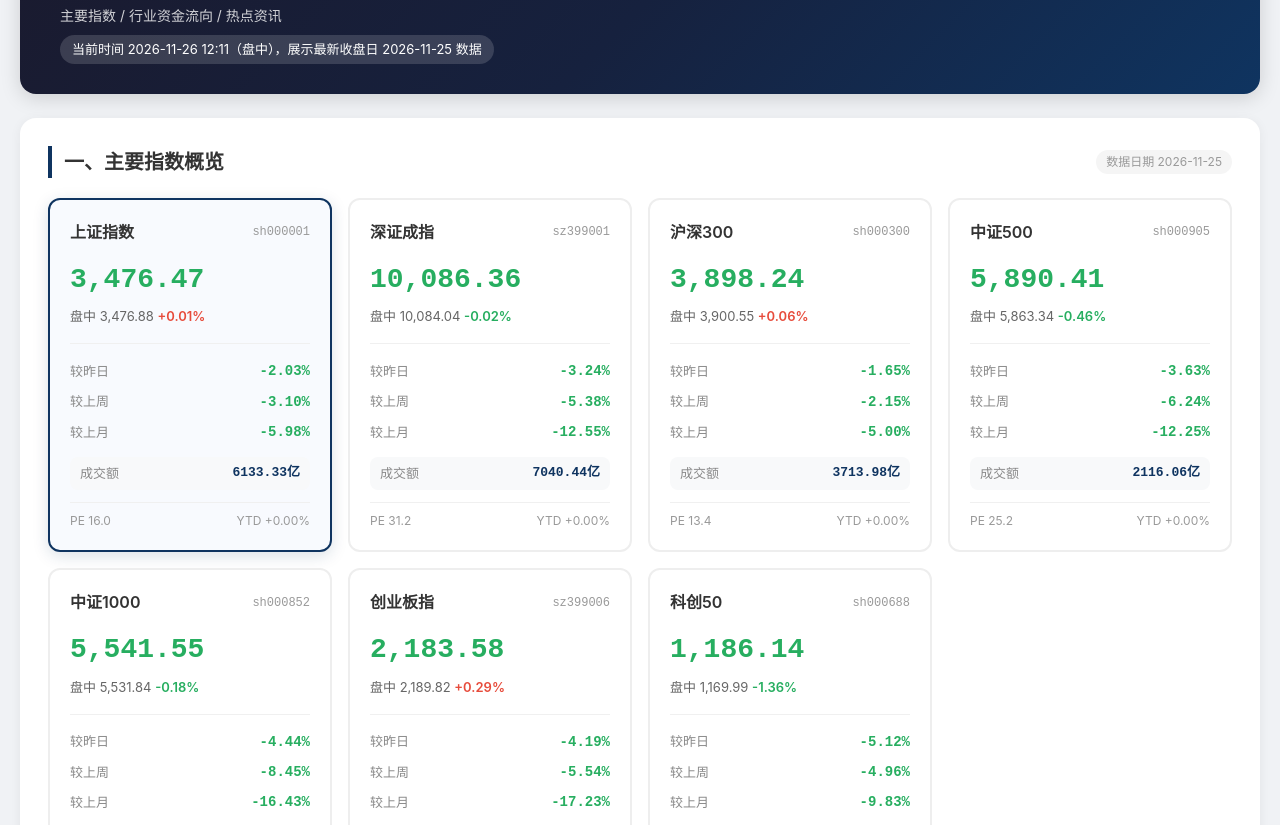
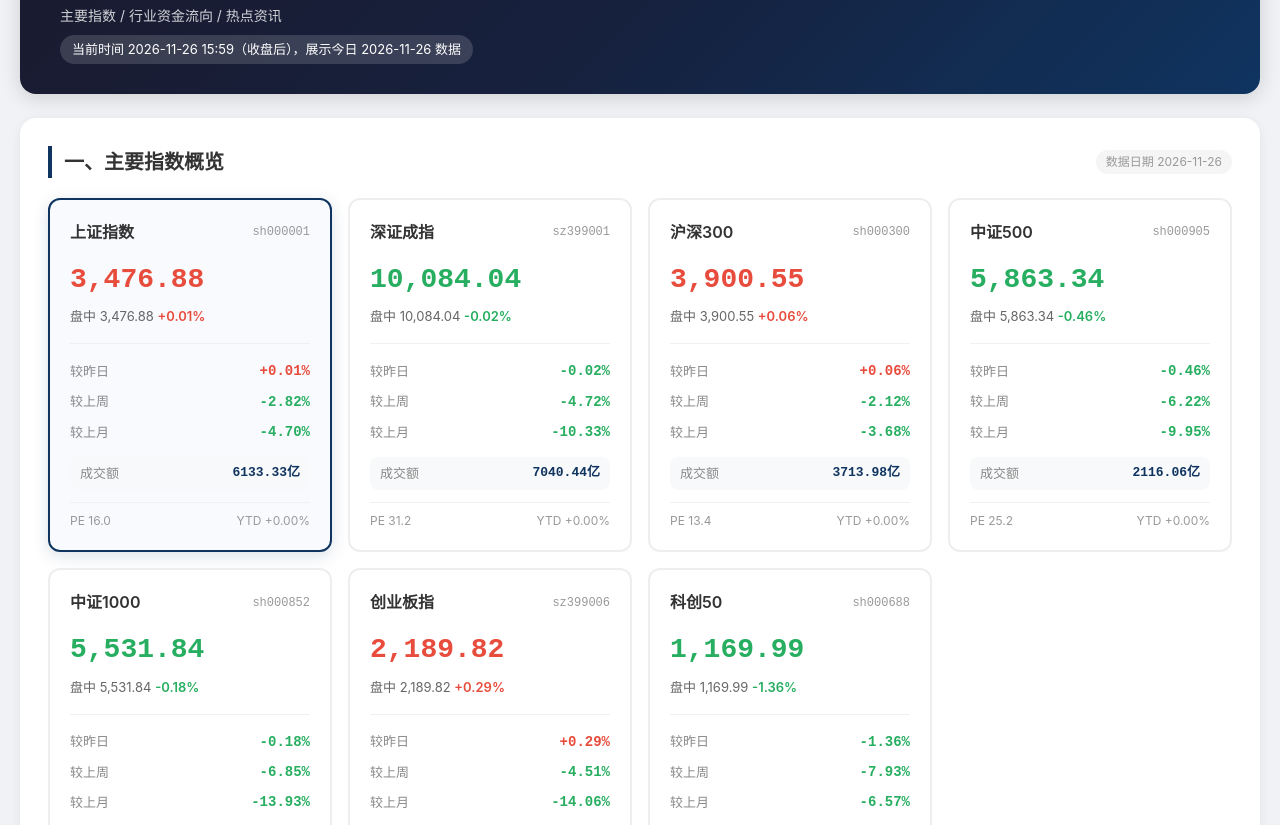
Before and after one commit to leon507/market-dashboard, a plain HTML site: page index.html in a window 1280 px wide. Shown: the part 98-923 px from the top of the page. Drawn offline with nearby package versions, Linux system fonts and the light colour scheme.

Commit message:
Auto-refresh: 2026-11-26 15:59 UTC

```diff
--- a/index.html
+++ b/index.html
@@ -484,14 +484,14 @@
         <div class="header">
             <h1>A股市场全景看板</h1>
             <div class="subtitle">主要指数 / 行业资金流向 / 热点资讯</div>
-            <div class="data-note">当前时间 2026-11-26 12:11（盘中），展示最新收盘日 2026-11-25 数据</div>
+            <div class="data-note">当前时间 2026-11-26 15:59（收盘后），展示今日 2026-11-26 数据</div>
         </div>
 
         <!-- Section 1: Indices -->
         <div class="section">
             <div class="section-title">
                 <span>一、主要指数概览</span>
-                <span class="section-badge">数据日期 2026-11-25</span>
+                <span class="section-badge">数据日期 2026-11-26</span>
             </div>
 
             <div class="index-grid">
@@ -501,20 +501,20 @@
                 <span class="index-name">上证指数</span>
                 <span class="index-code">sh000001</span>
             </div>
-            <div class="card-value down">3,476.47</div>
+            <div class="card-value up">3,476.88</div>
             <div class="card-rt">盘中 3,476.88 <span class="rt-pct up">+0.01%</span></div>
             <div class="card-comparisons">
                 <div class="comp-row">
                     <span class="comp-label">较昨日</span>
-                    <span class="comp-value down">-2.03%</span>
+                    <span class="comp-value up">+0.01%</span>
                 </div>
                 <div class="comp-row">
                     <span class="comp-label">较上周</span>
-                    <span class="comp-value down">-3.10%</span>
+                    <span class="comp-value down">-2.82%</span>
                 </div>
                 <div class="comp-row">
                     <span class="comp-label">较上月</span>
-                    <span class="comp-value down">-5.98%</span>
+                    <span class="comp-value down">-4.70%</span>
                 </div>
             </div>
             <div class="card-volume">
@@ -531,20 +531,20 @@
                 <span class="index-name">深证成指</span>
                 <span class="index-code">sz399001</span>
             </div>
-            <div class="card-value down">10,086.36</div>
+            <div class="card-value down">10,084.04</div>
             <div class="card-rt">盘中 10,084.04 <span class="rt-pct down">-0.02%</span></div>
             <div class="card-comparisons">
                 <div class="comp-row">
                     <span class="comp-label">较昨日</span>
-                    <span class="comp-value down">-3.24%</span>
+                    <span class="comp-value down">-0.02%</span>
                 </div>
                 <div class="comp-row">
                     <span class="comp-label">较上周</span>
-                    <span class="comp-value down">-5.38%</span>
+                    <span class="comp-value down">-4.72%</span>
                 </div>
                 <div class="comp-row">
                     <span class="comp-label">较上月</span>
-                    <span class="comp-value down">-12.55%</span>
+                    <span class="comp-value down">-10.33%</span>
                 </div>
             </div>
             <div class="card-volume">
@@ -561,20 +561,20 @@
                 <span class="index-name">沪深300</span>
                 <span class="index-code">sh000300</span>
             </div>
-            <div class="card-value down">3,898.24</div>
+            <div class="card-value up">3,900.55</div>
             <div class="card-rt">盘中 3,900.55 <span class="rt-pct up">+0.06%</span></div>
             <div class="card-comparisons">
                 <div class="comp-row">
                     <span class="comp-label">较昨日</span>
-                    <span class="comp-value down">-1.65%</span>
+                    <span class="comp-value up">+0.06%</span>
                 </div>
                 <div class="comp-row">
                     <span class="comp-label">较上周</span>
-                    <span class="comp-value down">-2.15%</span>
+                    <span class="comp-value down">-2.12%</span>
                 </div>
                 <div class="comp-row">
                     <span class="comp-label">较上月</span>
-                    <span class="comp-value down">-5.00%</span>
+                    <span class="comp-value down">-3.68%</span>
                 </div>
             </div>
             <div class="card-volume">
@@ -591,20 +591,20 @@
                 <span class="index-name">中证500</span>
                 <span class="index-code">sh000905</span>
             </div>
-            <div class="card-value down">5,890.41</div>
+            <div class="card-value down">5,863.34</div>
             <div class="card-rt">盘中 5,863.34 <span class="rt-pct down">-0.46%</span></div>
             <div class="card-comparisons">
                 <div class="comp-row">
                     <span class="comp-label">较昨日</span>
-                    <span class="comp-value down">-3.63%</span>
+                    <span class="comp-value down">-0.46%</span>
                 </div>
                 <div class="comp-row">
                     <span class="comp-label">较上周</span>
-                    <span class="comp-value down">-6.24%</span>
+                    <span class="comp-value down">-6.22%</span>
                 </div>
                 <div class="comp-row">
                     <span class="comp-label">较上月</span>
-                    <span class="comp-value down">-12.25%</span>
+                    <span class="comp-value down">-9.95%</span>
                 </div>
             </div>
             <div class="card-volume">
@@ -621,20 +621,20 @@
                 <span class="index-name">中证1000</span>
                 <span class="index-code">sh000852</span>
             </div>
-            <div class="card-value down">5,541.55</div>
+            <div class="card-value down">5,531.84</div>
             <div class="card-rt">盘中 5,531.84 <span class="rt-pct down">-0.18%</span></div>
             <div class="card-comparisons">
                 <div class="comp-row">
                     <span class="comp-label">较昨日</span>
-                    <span class="comp-value down">-4.44%</span>
+                    <span class="comp-value down">-0.18%</span>
                 </div>
                 <div class="comp-row">
                     <span class="comp-label">较上周</span>
-                    <span class="comp-value down">-8.45%</span>
+                    <span class="comp-value down">-6.85%</span>
                 </div>
                 <div class="comp-row">
                     <span class="comp-label">较上月</span>
-                    <span class="comp-value down">-16.43%</span>
+                    <span class="comp-value down">-13.93%</span>
                 </div>
             </div>
             <div class="card-volume">
@@ -651,20 +651,20 @@
                 <span class="index-name">创业板指</span>
                 <span class="index-code">sz399006</span>
             </div>
-            <div class="card-value down">2,183.58</div>
+            <div class="card-value up">2,189.82</div>
             <div class="card-rt">盘中 2,189.82 <span class="rt-pct up">+0.29%</span></div>
             <div class="card-comparisons">
                 <div class="comp-row">
                     <span class="comp-label">较昨日</span>
-                    <span class="comp-value down">-4.19%</span>
+                    <span class="comp-value up">+0.29%</span>
                 </div>
                 <div class="comp-row">
                     <span class="comp-label">较上周</span>
-                    <span class="comp-value down">-5.54%</span>
+                    <span class="comp-value down">-4.51%</span>
                 </div>
                 <div class="comp-row">
                     <span class="comp-label">较上月</span>
-                    <span class="comp-value down">-17.23%</span>
+                    <span class="comp-value down">-14.06%</span>
                 </div>
             </div>
             <div class="card-volume">
@@ -681,20 +681,20 @@
                 <span class="index-name">科创50</span>
                 <span class="index-code">sh000688</span>
             </div>
-            <div class="card-value down">1,186.14</div>
+            <div class="card-value down">1,169.99</div>
             <div class="card-rt">盘中 1,169.99 <span class="rt-pct down">-1.36%</span></div>
             <div class="card-comparisons">
                 <div class="comp-row">
                     <span class="comp-label">较昨日</span>
-                    <span class="comp-value down">-5.12%</span>
+                    <span class="comp-value down">-1.36%</span>
                 </div>
                 <div class="comp-row">
                     <span class="comp-label">较上周</span>
-                    <span class="comp-value down">-4.96%</span>
+                    <span class="comp-value down">-7.93%</span>
                 </div>
                 <div class="comp-row">
                     <span class="comp-label">较上月</span>
-                    <span class="comp-value down">-9.83%</span>
+                    <span class="comp-value down">-6.57%</span>
                 </div>
             </div>
             <div class="card-volume">
@@ -894,6 +894,16 @@
             <div class="news-item">
                 <div class="news-rank">1</div>
                 <div class="news-content">
+                    <div class="news-title">四大商业银行已与上市公司签订股票回购增持贷款合同超6000亿元</div>
+                    <div class="news-meta">
+                        <span class="news-source">东方财富</span>
+                        <span class="news-time">2026-11-26 22:31</span>
+                    </div>
+                </div>
+            </div>
+            <div class="news-item">
+                <div class="news-rank">2</div>
+                <div class="news-content">
                     <div class="news-title">摩根大通将贵州茅台评级上调至超配 目标价1800元</div>
                     <div class="news-meta">
                         <span class="news-source">东方财富</span>
@@ -902,7 +912,7 @@
                 </div>
             </div>
             <div class="news-item">
-                <div class="news-rank">2</div>
+                <div class="news-rank">3</div>
                 <div class="news-content">
                     <div class="news-title">上交所向克来机电下发监管工作函</div>
                     <div class="news-meta">
@@ -912,7 +922,7 @@
                 </div>
             </div>
             <div class="news-item">
-                <div class="news-rank">3</div>
+                <div class="news-rank">4</div>
                 <div class="news-content">
                     <div class="news-title">11月26日涨停复盘：68只股涨停 盛剑科技8天7板</div>
                     <div class="news-meta">
@@ -922,7 +932,7 @@
                 </div>
             </div>
             <div class="news-item">
-                <div class="news-rank">4</div>
+                <div class="news-rank">5</div>
                 <div class="news-content">
                     <div class="news-title">11月26日港股收盘：恒指涨1.19% 恒生科技指数涨1.16%</div>
                     <div class="news-meta">
@@ -932,7 +942,7 @@
                 </div>
             </div>
             <div class="news-item">
-                <div class="news-rank">5</div>
+                <div class="news-rank">6</div>
                 <div class="news-content">
                     <div class="news-title">广东：加快建设与算力协同发展的新一代通信网络 开展低轨宽带卫星星座与在轨计算存储能力基础研究</div>
                     <div class="news-meta">
@@ -942,7 +952,7 @@
                 </div>
             </div>
             <div class="news-item">
-                <div class="news-rank">6</div>
+                <div class="news-rank">7</div>
                 <div class="news-content">
                     <div class="news-title">南向资金净卖出额达200亿港元</div>
                     <div class="news-meta">
@@ -952,7 +962,7 @@
                 </div>
             </div>
             <div class="news-item">
-                <div class="news-rank">7</div>
+                <div class="news-rank">8</div>
                 <div class="news-content">
                     <div class="news-title">高盛：预计沪深300明年上涨10% 上调港股至高配</div>
                     <div class="news-meta">
@@ -962,7 +972,7 @@
                 </div>
             </div>
             <div class="news-item">
-                <div class="news-rank">8</div>
+                <div class="news-rank">9</div>
                 <div class="news-content">
                     <div class="news-title">外交部回应美方提高中国商品税率：双方应共同落实好两国元首达成的重要共识</div>
                     <div class="news-meta">
@@ -972,7 +982,7 @@
                 </div>
             </div>
             <div class="news-item">
-                <div class="news-rank">9</div>
+                <div class="news-rank">10</div>
                 <div class="news-content">
                     <div class="news-title">商务部：中方将密切关注欧方混动汽车保障措施后续调查进展</div>
                     <div class="news-meta">
@@ -982,7 +992,7 @@
                 </div>
             </div>
             <div class="news-item">
-                <div class="news-rank">10</div>
+                <div class="news-rank">11</div>
                 <div class="news-content">
                     <div class="news-title">商务部：坚决反对美对中国等经济体加征301关税</div>
                     <div class="news-meta">
@@ -992,7 +1002,7 @@
                 </div>
             </div>
             <div class="news-item">
-                <div class="news-rank">11</div>
+                <div class="news-rank">12</div>
                 <div class="news-content">
                     <div class="news-title">A股三大指数涨跌不一 贵金属、元件、煤炭板块领涨</div>
                     <div class="news-meta">
@@ -1002,7 +1012,7 @@
                 </div>
             </div>
             <div class="news-item">
-                <div class="news-rank">12</div>
+                <div class="news-rank">13</div>
                 <div class="news-content">
                     <div class="news-title">今晚下调油价 加满一箱油将少花17.5元</div>
                     <div class="news-meta">
@@ -1012,7 +1022,7 @@
                 </div>
             </div>
             <div class="news-item">
-                <div class="news-rank">13</div>
+                <div class="news-rank">14</div>
                 <div class="news-content">
                     <div class="news-title">北纬科技上演“地天板”</div>
                     <div class="news-meta">
@@ -1022,7 +1032,7 @@
                 </div>
             </div>
             <div class="news-item">
-                <div class="news-rank">14</div>
+                <div class="news-rank">15</div>
                 <div class="news-content">
                     <div class="news-title">九阳股份尾盘涨停</div>
                     <div class="news-meta">
@@ -1032,7 +1042,7 @@
                 </div>
             </div>
             <div class="news-item">
-                <div class="news-rank">15</div>
+                <div class="news-rank">16</div>
                 <div class="news-content">
                     <div class="news-title">比特币、黄金、股市接连倒下？资深策略师揭秘：一切症结在流动性！</div>
                     <div class="news-meta">
@@ -1042,7 +1052,7 @@
                 </div>
             </div>
             <div class="news-item">
-                <div class="news-rank">16</div>
+                <div class="news-rank">17</div>
                 <div class="news-content">
                     <div class="news-title">部分宽基ETF午后放量</div>
                     <div class="news-meta">
@@ -1052,7 +1062,7 @@
                 </div>
             </div>
             <div class="news-item">
-                <div class="news-rank">17</div>
+                <div class="news-rank">18</div>
                 <div class="news-content">
                     <div class="news-title">科网龙头卖空规模接近“腰斩” 部分个股卖空金额降超七成</div>
                     <div class="news-meta">
@@ -1062,7 +1072,7 @@
                 </div>
             </div>
             <div class="news-item">
-                <div class="news-rank">18</div>
+                <div class="news-rank">19</div>
                 <div class="news-content">
                     <div class="news-title">王兴兴预测：5~10年内中国机器人产量或超汽车 年产量超2000万台</div>
                     <div class="news-meta">
@@ -1072,7 +1082,7 @@
                 </div>
             </div>
             <div class="news-item">
-                <div class="news-rank">19</div>
+                <div class="news-rank">20</div>
                 <div class="news-content">
                     <div class="news-title">英伟达暂停东南亚芯片出货 此前多家服务器厂商已叫停当地交付</div>
                     <div class="news-meta">
@@ -1082,7 +1092,7 @@
                 </div>
             </div>
             <div class="news-item">
-                <div class="news-rank">20</div>
+                <div class="news-rank">21</div>
                 <div class="news-content">
                     <div class="news-title">算力芯片概念震荡反弹 旋极信息20cm涨停</div>
                     <div class="news-meta">
@@ -1092,7 +1102,7 @@
                 </div>
             </div>
             <div class="news-item">
-                <div class="news-rank">21</div>
+                <div class="news-rank">22</div>
                 <div class="news-content">
                     <div class="news-title">华为昇腾板块短线拉升 拓维信息涨停</div>
                     <div class="news-meta">
@@ -1102,7 +1112,7 @@
                 </div>
             </div>
             <div class="news-item">
-                <div class="news-rank">22</div>
+                <div class="news-rank">23</div>
                 <div class="news-content">
                     <div class="news-title">媒体：英伟达暂停向东南亚出货芯片</div>
                     <div class="news-meta">
@@ -1112,7 +1122,7 @@
                 </div>
             </div>
             <div class="news-item">
-                <div class="news-rank">23</div>
+                <div class="news-rank">24</div>
                 <div class="news-content">
                     <div class="news-title">AI资本开支狂飙进入尾声？摩根大通预警：明年高增长后恐大幅放缓</div>
                     <div class="news-meta">
@@ -1122,7 +1132,7 @@
                 </div>
             </div>
             <div class="news-item">
-                <div class="news-rank">24</div>
+                <div class="news-rank">25</div>
                 <div class="news-content">
                     <div class="news-title">存储芯片将出现分化？DRAM仍供不应求 NAND最早明年Q1开始降价</div>
                     <div class="news-meta">
@@ -1132,7 +1142,7 @@
                 </div>
             </div>
             <div class="news-item">
-                <div class="news-rank">25</div>
+                <div class="news-rank">26</div>
                 <div class="news-content">
                     <div class="news-title">商务部新闻发言人就欧方将玉沙集团有限公司移出欧盟涉俄出口管制制裁清单事答记者问</div>
                     <div class="news-meta">
@@ -1142,7 +1152,7 @@
                 </div>
             </div>
             <div class="news-item">
-                <div class="news-rank">26</div>
+                <div class="news-rank">27</div>
                 <div class="news-content">
                     <div class="news-title">创业板指上涨0.06% 贵金属板块领涨 元件板块走强</div>
                     <div class="news-meta">
@@ -1152,7 +1162,7 @@
                 </div>
             </div>
             <div class="news-item">
-                <div class="news-rank">27</div>
+                <div class="news-rank">28</div>
                 <div class="news-content">
                     <div class="news-title">“大空头”突然转向 清仓纳指100看跌期权</div>
                     <div class="news-meta">
@@ -1162,7 +1172,7 @@
                 </div>
             </div>
             <div class="news-item">
-                <div class="news-rank">28</div>
+                <div class="news-rank">29</div>
                 <div class="news-content">
                     <div class="news-title">美股上演惊魂反转：纳指逼近熊市后收复失地 但三重阴云仍笼罩市场</div>
                     <div class="news-meta">
@@ -1172,7 +1182,7 @@
                 </div>
             </div>
             <div class="news-item">
-                <div class="news-rank">29</div>
+                <div class="news-rank">30</div>
                 <div class="news-content">
                     <div class="news-title">A股“金”字爆发，集体涨停</div>
                     <div class="news-meta">
@@ -1181,22 +1191,12 @@
                     </div>
                 </div>
             </div>
-            <div class="news-item">
-                <div class="news-rank">30</div>
-                <div class="news-content">
-                    <div class="news-title">机器人概念局部回暖 大业股份4天2板</div>
-                    <div class="news-meta">
-                        <span class="news-source">东方财富</span>
-                        <span class="news-time">2026-11-26 11:09</span>
-                    </div>
-                </div>
-            </div>
             </div>
         </div>
 
         <!-- Footer -->
         <div class="footer">
-            <p>数据来源：腾讯自选股 | 生成时间：2026-11-26 12:11</p>
+            <p>数据来源：腾讯自选股 | 生成时间：2026-11-26 15:59</p>
             <p>本看板仅供信息展示，不构成投资建议。投资有风险，决策需谨慎。</p>
         </div>
     </div>
@@ -1231,7 +1231,7 @@
             const values = data.values;
 
             // Mark current date index
-            const currentDate = '2026-11-25';
+            const currentDate = '2026-11-26';
             const currentIdx = labels.indexOf(currentDate);
 
             // Point background colors: highlight current date
```
Also changed, not shown: data/news.json (+41 -41 lines), market_dashboard.html (+70 -70 lines).
